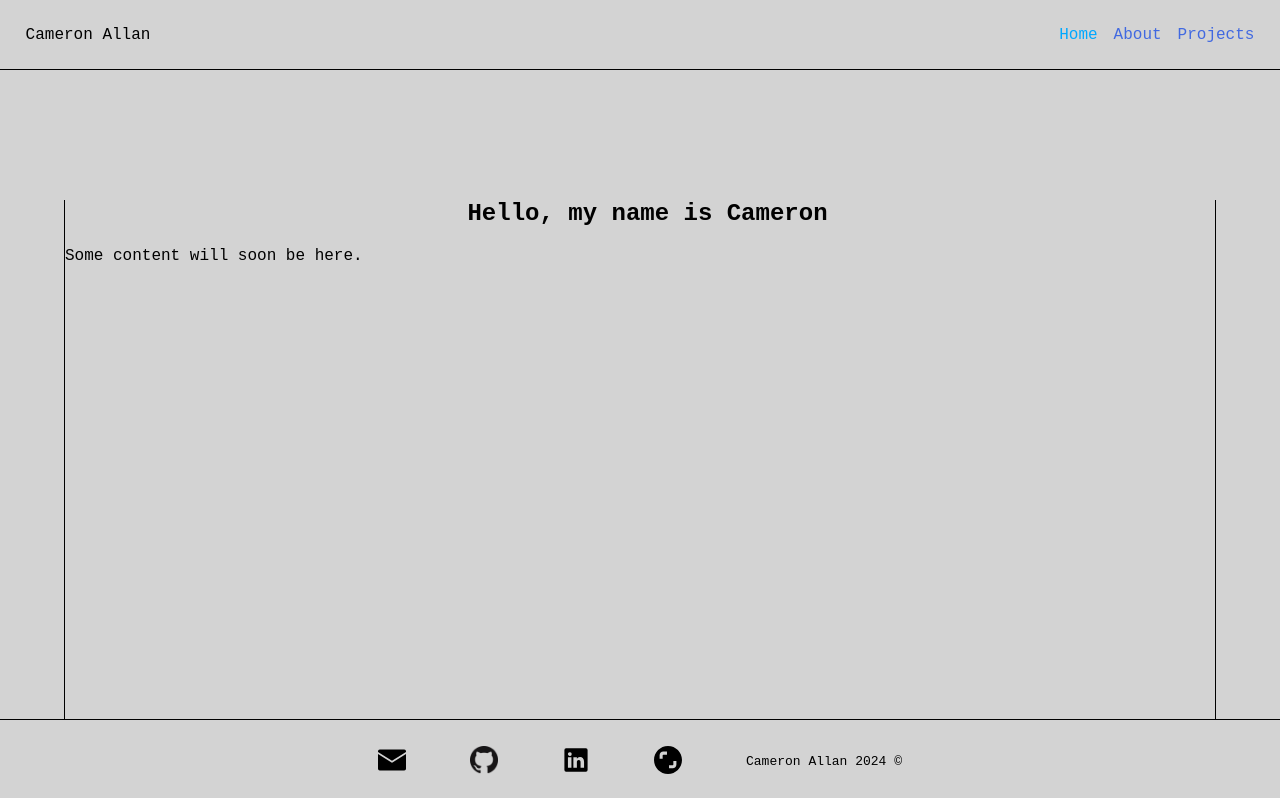
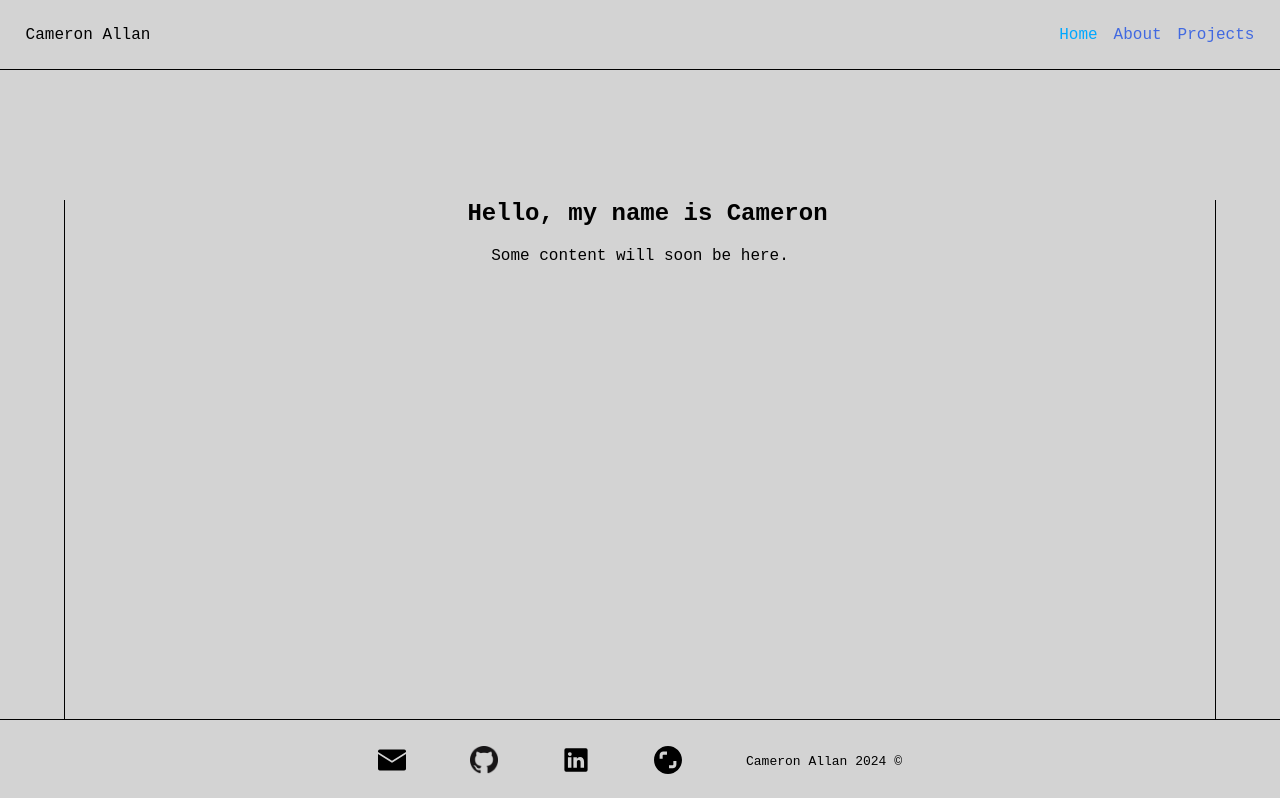
Before and after one commit to CameronAllan16/CameronAllan16.github.io, a React (Create React App) app: page / in a window 1280 px wide. Shown: the top 798 px of the page. Built offline with nearby package versions, Linux system fonts and the light colour scheme.

Commit message:
minor styling changes to homepage

```diff
--- a/src/assets/about.css
+++ b/src/assets/about.css
@@ -17,7 +17,6 @@
 .row {
   display: flex;
   flex-wrap: wrap;
-  margin: 0 -15px;
 }
 
 .col-md-6 {
--- a/src/assets/portfolio.css
+++ b/src/assets/portfolio.css
@@ -22,6 +22,11 @@
   width: 100%;
 }
 
+.body-content {
+  display: flex;
+  justify-content: center;
+}
+
 .header {
   text-align: center;
 }
```
